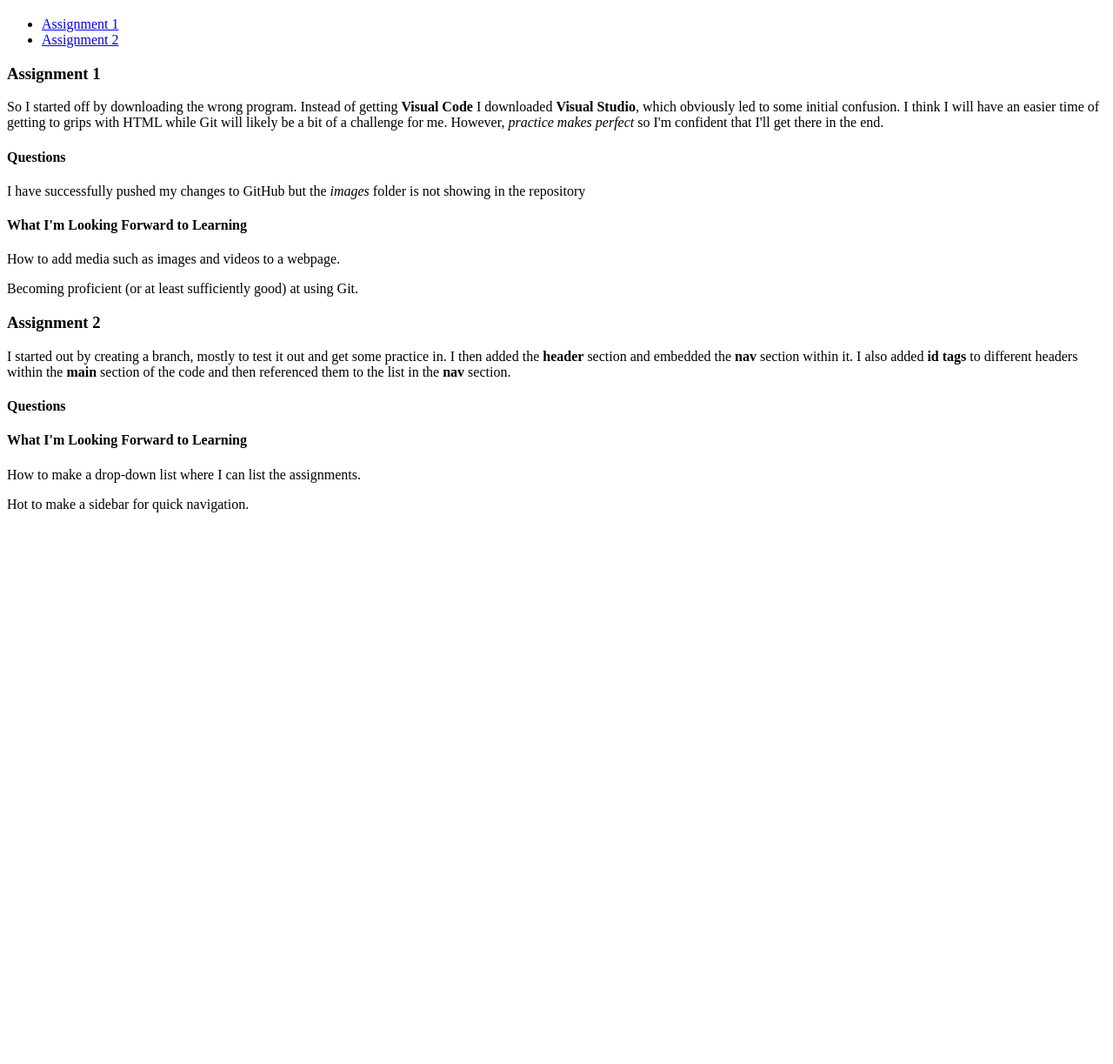
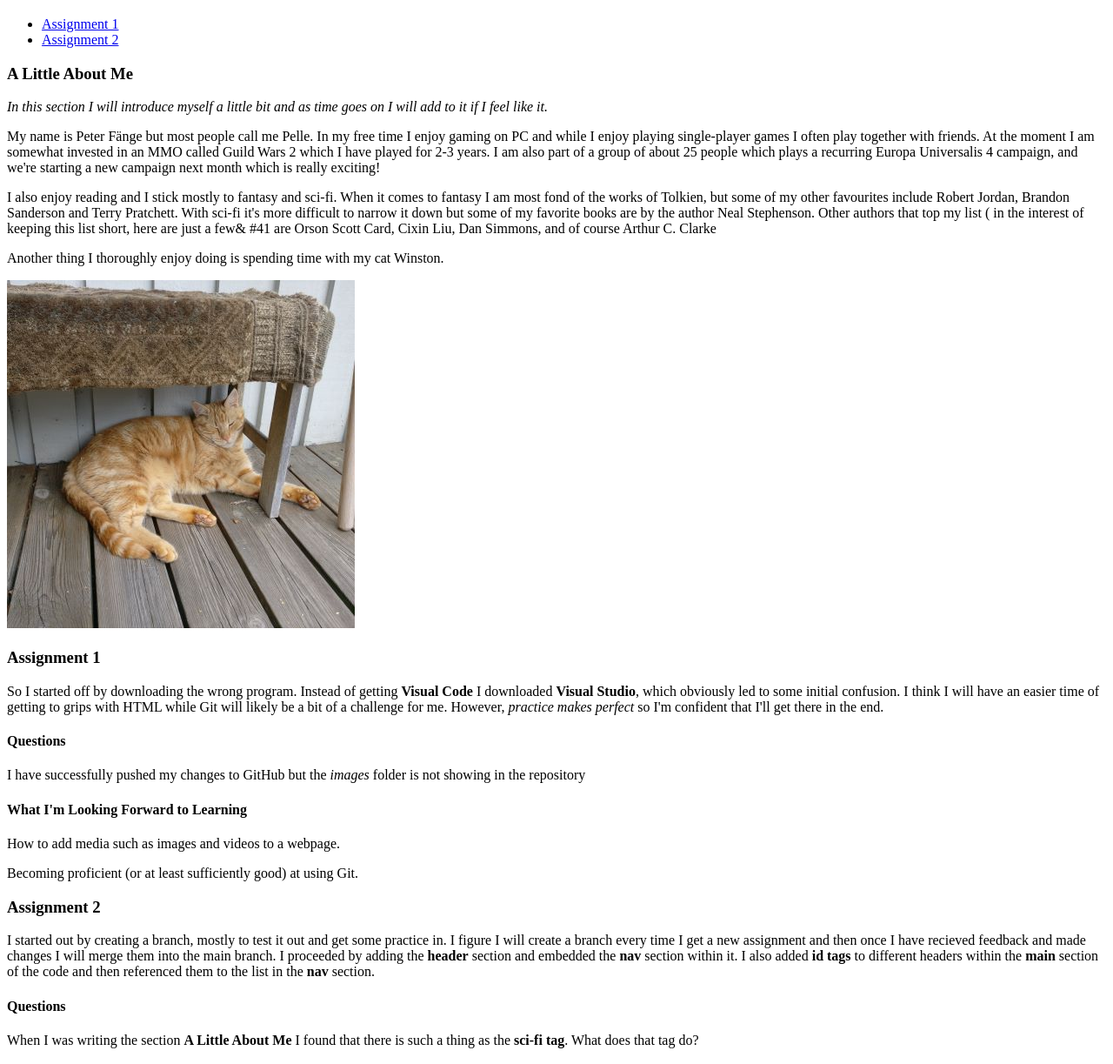
Before and after one commit to BadThad/My-First-Webpage, a plain HTML site: page index.html in a window 1280 px wide. Shown: the part 61-1284 px from the top of the page at 87% size. Before the commit the page ends 800 px from the top, so only its background shows below. Drawn offline with Linux system fonts and the light colour scheme.

Commit message:
Added the section A Little About Me

```diff
--- a/index.html
+++ b/index.html
@@ -16,6 +16,24 @@
         </nav>
     </header>
     <main>
+        <h3>A Little About Me</h3>
+        <p><em>In this section I will introduce myself a little bit and as time goes on I will add to it
+            if I feel like it.</em></p>
+
+        <p>My name is Peter Fänge but most people call me Pelle. In my free time I enjoy gaming on PC and
+            while I enjoy playing single-player games I often play together with friends. At the moment I am
+            somewhat invested in an MMO called Guild Wars 2 which I have played for 2-3 years. I am also part
+            of a group of about 25 people which plays a recurring Europa Universalis 4 campaign, and we're
+            starting a new campaign next month which is really exciting!</p>
+        <p>I also enjoy reading and I stick mostly to fantasy and sci-fi. When it comes to fantasy I am most fond
+            of the works of Tolkien, but some of my other favourites include Robert Jordan, Brandon Sanderson and
+            Terry Pratchett.
+            With sci-fi it's more difficult to narrow it down but some of my favorite books are by the author
+            Neal Stephenson. Other authors that top my list &#40 in the interest of keeping this list short,
+            here are just a few& #41 are Orson Scott Card, Cixin Liu, Dan Simmons, and of course Arthur C. Clarke</p>
+        <p>Another thing I thoroughly enjoy doing is spending time with my cat Winston.</p>
+        <img src="images/winston1_resize.jpg" alt="Winston is not here." title="This is Winston">
+
         <h3 id="assignment-1">Assignment 1</h3>
         <p>So I started off by downloading the wrong program. Instead of getting <strong>Visual Code</strong>
             I downloaded <strong>Visual Studio</strong>, which obviously led to some initial confusion. I think
@@ -31,17 +49,20 @@
         <p>Becoming proficient &#40or at least sufficiently good&#41 at using Git.</p>
 
         <h3 id="assignment-2">Assignment 2</h3>
-        <p>I started out by creating a branch, mostly to test it out and get some practice in. I then added
-            the <b>header</b> section and embedded the <b>nav</b> section within it. I also added <b>id tags</b>
-            to different headers within the <b>main</b> section of the code and then referenced them to
-            the list in the <b>nav</b> section.</p>
+        <p>I started out by creating a branch, mostly to test it out and get some practice in. I figure I will
+            create a branch every time I get a new assignment and then once I have recieved feedback and made
+            changes I will merge them into the main branch. I proceeded by adding the <b>header</b> section
+            and embedded the <b>nav</b> section within it. I also added <b>id tags</b> to different headers
+            within the <b>main</b> section of the code and then referenced them to the list in
+            the <b>nav</b> section.</p>
 
         <h4>Questions</h4>
-        <p></p>
+        <p>When I was writing the section <b>A Little About Me</b> I found that there is such a thing as
+            the <b>sci-fi tag</b>. What does that tag do?</p>
 
         <h4>What I'm Looking Forward to Learning</h4>
         <p>How to make a drop-down list where I can list the assignments.</p>
-        <p>Hot to make a sidebar for quick navigation.</p>
+        <p>Hot to make a sidebar for quick navigation and to offer some better structure to the page.</p>
     </main>
 </body>
 </html>
```
